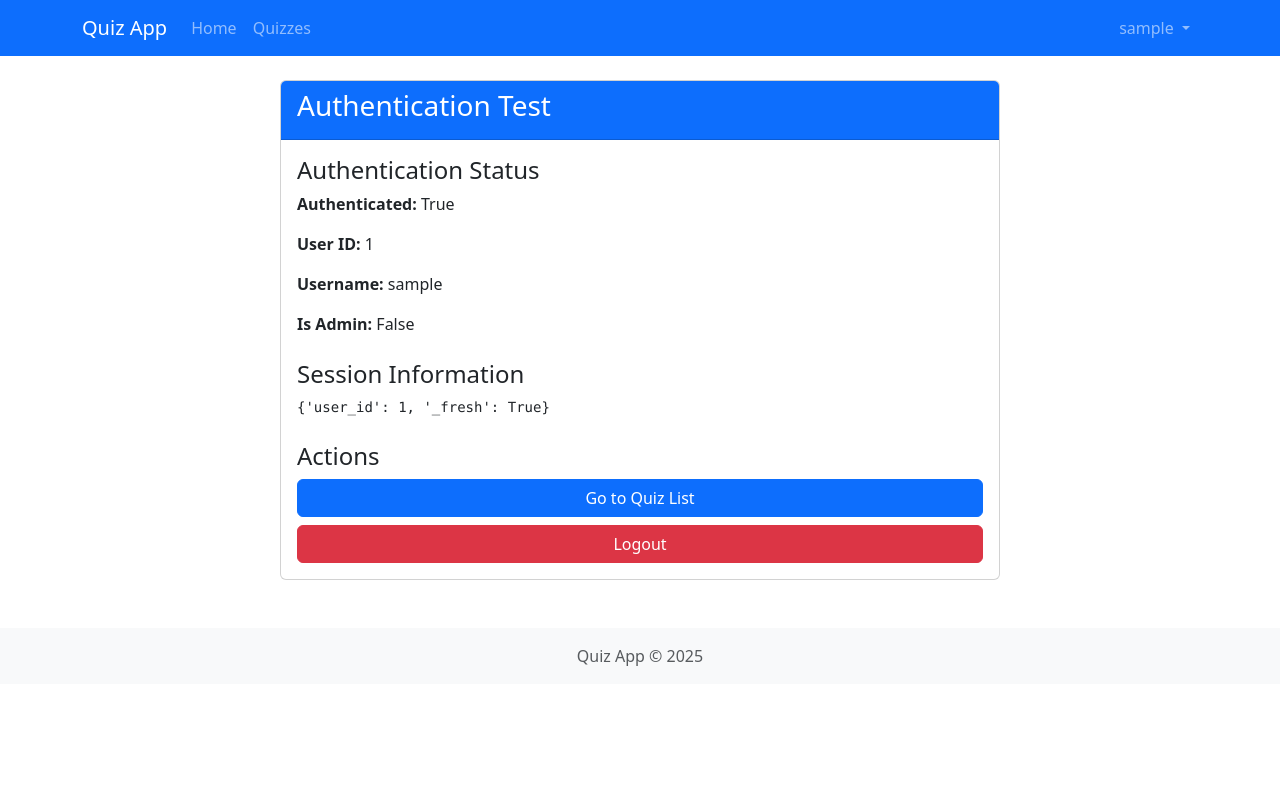
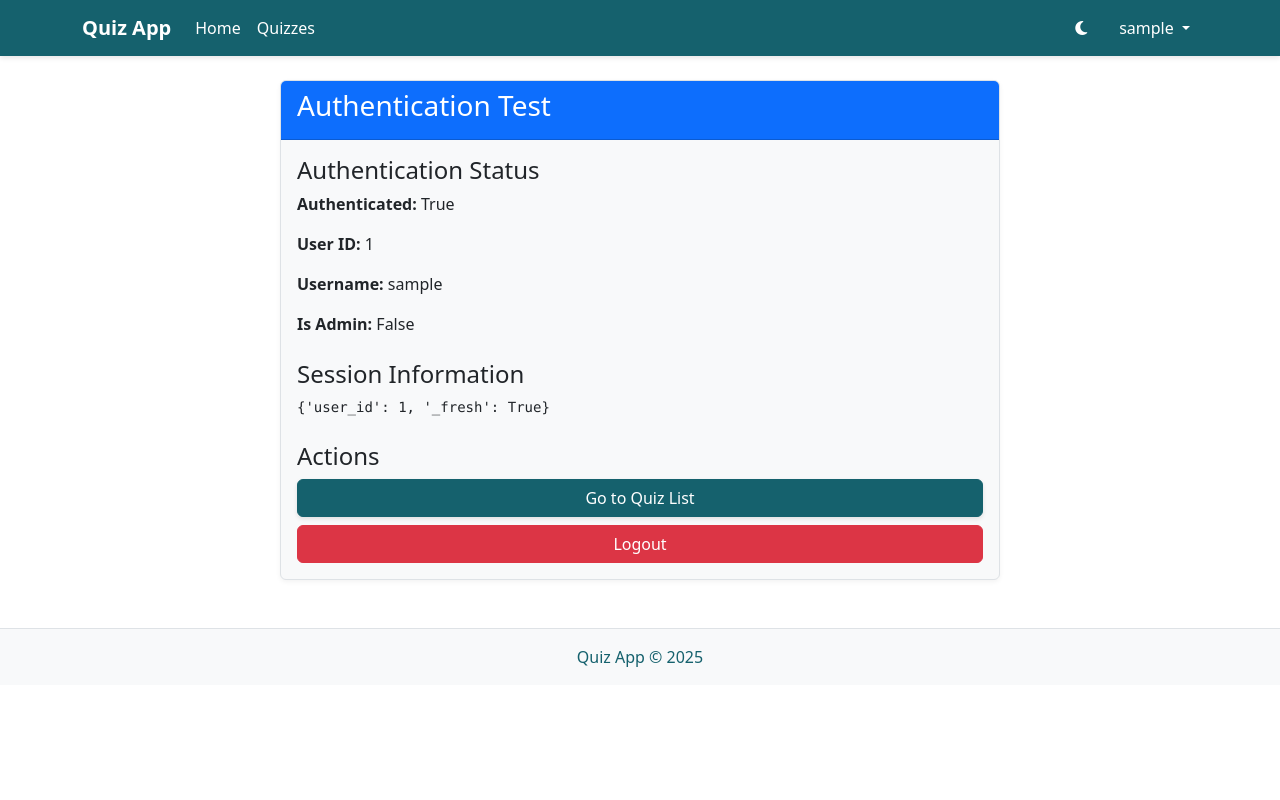
Before and after one commit to tusuii/today.brainyquiz, a Flask app: page /auth/test in a window 1280 px wide. Run offline with Flask 3, Linux system fonts and the light colour scheme; the visitor is signed in with stand-in values (Sample User, id 1); some libraries are stand-ins or nearby versions.

Commit message:
added dark/light mode and theme

```diff
--- /dev/null
+++ b/app/static/css/theme.css
@@ -0,0 +1,383 @@
+/* Theme colors */
+:root {
+  --rich-black: #001524;
+  --caribbean-current: #15616d;
+  --papaya-whip: #ffecd1;
+  --orange-wheel: #ff7d00;
+  --sienna: #78290f;
+
+  /* Light mode variables */
+  --primary: var(--caribbean-current);
+  --secondary: var(--papaya-whip);
+  --accent: var(--orange-wheel);
+  --highlight: var(--papaya-whip);
+  --dark: var(--rich-black);
+
+  --background: #ffffff;
+  --text-primary: #001524;
+  --text-secondary: #15616d;
+  --card-bg: #f8f9fa;
+  --border-color: #dee2e6;
+  --nav-bg: var(--caribbean-current);
+  --nav-text: #ffffff;
+  --button-primary-bg: var(--caribbean-current);
+  --button-primary-text: #ffffff;
+  --button-secondary-bg: var(--papaya-whip);
+  --button-secondary-text: var(--sienna);
+}
+
+/* Dark mode variables */
+[data-theme="dark"] {
+  --background: #001524;
+  --text-primary: #ffecd1;
+  --text-secondary: #cccccc;
+  --card-bg: #002233;
+  --border-color: #15616d;
+  --nav-bg: #000a12;
+  --nav-text: var(--papaya-whip);
+  --button-primary-bg: var(--caribbean-current);
+  --button-primary-text: #ffecd1;
+  --button-secondary-bg: var(--rich-black);
+  --button-secondary-text: var(--papaya-whip);
+  --input-bg: #001a2b;
+  --input-text: #ffecd1;
+  --input-border: #15616d;
+}
+
+/* Base styles */
+body {
+  background-color: var(--background);
+  color: var(--text-primary);
+  transition: all 0.3s ease;
+}
+
+[data-theme="dark"] .text-muted,
+[data-theme="dark"] .text-secondary {
+  color: #cccccc !important;
+}
+
+[data-theme="dark"] a {
+  color: var(--orange-wheel);
+}
+
+[data-theme="dark"] a:hover {
+  color: var(--papaya-whip);
+}
+
+[data-theme="dark"] .table {
+  color: var(--text-primary);
+}
+
+[data-theme="dark"] .modal-content {
+  background-color: var(--card-bg);
+  border-color: var(--border-color);
+}
+
+[data-theme="dark"] .modal-header {
+  border-bottom-color: var(--border-color);
+}
+
+[data-theme="dark"] .modal-footer {
+  border-top-color: var(--border-color);
+}
+
+[data-theme="dark"] .dropdown-menu {
+  background-color: var(--card-bg);
+  border-color: var(--border-color);
+}
+
+[data-theme="dark"] .dropdown-item {
+  color: var(--text-primary);
+}
+
+[data-theme="dark"] .dropdown-item:hover {
+  background-color: rgba(142, 202, 230, 0.2);
+  color: var(--sky-blue);
+}
+
+/* Navigation */
+.navbar {
+  background-color: var(--nav-bg) !important;
+  box-shadow: 0 2px 5px rgba(0, 0, 0, 0.1);
+}
+
+.navbar-brand {
+  color: var(--nav-text) !important;
+  font-weight: 600;
+}
+
+.nav-link {
+  color: var(--nav-text) !important;
+}
+
+.nav-link:hover {
+  color: var(--papaya-whip) !important;
+}
+
+.navbar-toggler {
+  border-color: rgba(255, 255, 255, 0.5) !important;
+}
+
+.dropdown-menu {
+  border-color: var(--border-color);
+  box-shadow: 0 3px 6px rgba(0, 0, 0, 0.1);
+}
+
+/* Cards */
+.card {
+  background-color: var(--card-bg);
+  border-color: var(--border-color);
+  box-shadow: 0 2px 5px rgba(0, 0, 0, 0.05);
+}
+
+.card-header {
+  background-color: var(--primary);
+  color: white;
+}
+
+.card-title {
+  color: var(--text-primary);
+  font-weight: 600;
+}
+
+.card-text {
+  color: var(--text-secondary);
+}
+
+/* Buttons */
+.btn-primary {
+  background-color: var(--button-primary-bg) !important;
+  border-color: var(--button-primary-bg) !important;
+  color: var(--button-primary-text) !important;
+  box-shadow: 0 2px 4px rgba(0, 0, 0, 0.1);
+}
+
+.btn-primary:hover {
+  background-color: #0e4f5a !important;
+  border-color: #0e4f5a !important;
+}
+
+.btn-secondary {
+  background-color: var(--button-secondary-bg) !important;
+  border-color: var(--sienna) !important;
+  color: var(--button-secondary-text) !important;
+}
+
+.btn-secondary:hover {
+  background-color: #ffe0b3 !important;
+  border-color: var(--sienna) !important;
+}
+
+.btn-accent {
+  background-color: var(--accent) !important;
+  border-color: var(--accent) !important;
+  color: white !important;
+  box-shadow: 0 2px 4px rgba(0, 0, 0, 0.1);
+}
+
+.btn-accent:hover {
+  background-color: #e67100 !important;
+  border-color: #e67100 !important;
+}
+
+.btn-highlight {
+  background-color: var(--highlight) !important;
+  border-color: var(--sienna) !important;
+  color: var(--sienna) !important;
+}
+
+/* Table styles */
+.table {
+  color: var(--text-primary);
+}
+
+[data-theme="dark"] .table {
+  color: var(--text-primary);
+}
+
+[data-theme="dark"] .table thead th {
+  border-bottom-color: var(--border-color);
+  color: var(--papaya-whip);
+}
+
+[data-theme="dark"] .table td,
+[data-theme="dark"] .table th {
+  border-top-color: var(--border-color);
+}
+
+[data-theme="dark"] .table-striped tbody tr:nth-of-type(odd) {
+  background-color: rgba(21, 97, 109, 0.05);
+}
+
+.table-striped tbody tr:nth-of-type(odd) {
+  background-color: rgba(0, 0, 0, 0.05);
+}
+
+[data-theme="dark"] .table-striped tbody tr:nth-of-type(odd) {
+  background-color: rgba(21, 97, 109, 0.05);
+}
+
+[data-theme="dark"] .table {
+  border-color: var(--border-color);
+}
+
+/* Form controls */
+.form-control {
+  background-color: var(--card-bg);
+  border-color: var(--border-color);
+  color: var(--text-primary);
+}
+
+.form-control:focus {
+  background-color: var(--card-bg);
+  color: var(--text-primary);
+  border-color: var(--caribbean-current);
+  box-shadow: 0 0 0 0.25rem rgba(21, 97, 109, 0.25);
+}
+
+[data-theme="dark"] .form-control {
+  background-color: var(--input-bg);
+  color: var(--input-text);
+  border-color: var(--input-border);
+}
+
+[data-theme="dark"] .form-control:focus {
+  background-color: var(--input-bg);
+  border-color: var(--caribbean-current);
+  color: var(--input-text);
+}
+
+[data-theme="dark"] .form-control::placeholder {
+  color: #888888;
+}
+
+/* Dark mode toggle */
+.theme-toggle {
+  cursor: pointer;
+  color: var(--nav-text);
+  margin-right: 1rem;
+}
+
+/* Footer styles */
+footer {
+  background-color: var(--card-bg);
+  border-top: 1px solid var(--border-color);
+  color: var(--text-secondary);
+}
+
+/* Quiz specific styles */
+.quiz-container {
+  background-color: var(--card-bg);
+  border: 1px solid var(--border-color);
+  border-radius: 0.25rem;
+  padding: 1.5rem;
+  margin-bottom: 1.5rem;
+  box-shadow: 0 2px 5px rgba(0,0,0,0.1);
+}
+
+.badge {
+  font-weight: 500;
+  padding: 0.35em 0.65em;
+}
+
+.badge-primary {
+  background-color: var(--caribbean-current) !important;
+  color: white !important;
+}
+
+.badge-secondary {
+  background-color: var(--papaya-whip) !important;
+  color: var(--sienna) !important;
+  border: 1px solid var(--sienna);
+}
+
+.badge-success {
+  background-color: #28a745 !important;
+}
+
+.badge-danger {
+  background-color: var(--sienna) !important;
+}
+
+.question-container {
+  border-left: 4px solid var(--caribbean-current);
+  padding-left: 1rem;
+  margin-bottom: 1.5rem;
+  background-color: rgba(255, 236, 209, 0.1);
+  padding: 1rem;
+  border-radius: 0 0.25rem 0.25rem 0;
+}
+
+[data-theme="dark"] .question-container {
+  background-color: rgba(21, 97, 109, 0.1);
+  border-left: 4px solid var(--orange-wheel);
+}
+
+.option-container {
+  margin-left: 1rem;
+}
+
+.timer-container {
+  background-color: var(--papaya-whip);
+  color: var(--sienna);
+  border-radius: 0.25rem;
+  padding: 0.5rem 1rem;
+  font-weight: bold;
+  border: 1px solid var(--orange-wheel);
+}
+
+[data-theme="dark"] .timer-container {
+  background-color: var(--rich-black);
+  color: var(--papaya-whip);
+  border: 1px solid var(--orange-wheel);
+}
+
+/* Flash messages */
+.alert-success {
+  background-color: #d4edda;
+  border-color: #c3e6cb;
+  color: #155724;
+}
+
+.alert-danger {
+  background-color: #f8d7da;
+  border-color: #f5c6cb;
+  color: #721c24;
+}
+
+.alert-warning {
+  background-color: #fff3cd;
+  border-color: #ffeeba;
+  color: #856404;
+}
+
+.alert-info {
+  background-color: #d1ecf1;
+  border-color: #bee5eb;
+  color: #0c5460;
+}
+
+/* Dark mode flash messages */
+[data-theme="dark"] .alert-success {
+  background-color: #0f3a1e;
+  border-color: #155724;
+  color: #d4edda;
+}
+
+[data-theme="dark"] .alert-danger {
+  background-color: #3b0d12;
+  border-color: #721c24;
+  color: #f8d7da;
+}
+
+[data-theme="dark"] .alert-warning {
+  background-color: #3a2e04;
+  border-color: #856404;
+  color: #fff3cd;
+}
+
+[data-theme="dark"] .alert-info {
+  background-color: #0c3c44;
+  border-color: #0c5460;
+  color: #d1ecf1;
+}
--- /dev/null
+++ b/app/static/js/theme.js
@@ -0,0 +1,47 @@
+// Theme toggle functionality
+document.addEventListener('DOMContentLoaded', function() {
+    // Check for saved theme preference or use light mode as default
+    const savedTheme = localStorage.getItem('theme');
+
+    // Set initial theme - always default to light if no saved preference
+    if (savedTheme) {
+        document.documentElement.setAttribute('data-theme', savedTheme);
+        document.body.setAttribute('data-theme', savedTheme);
+        updateToggleIcon(savedTheme);
+    } else {
+        document.documentElement.setAttribute('data-theme', 'light');
+        document.body.setAttribute('data-theme', 'light');
+        updateToggleIcon('light');
+    }
+
+    // Add event listener to theme toggle button
+    const themeToggle = document.getElementById('theme-toggle');
+    if (themeToggle) {
+        themeToggle.addEventListener('click', function() {
+            const currentTheme = document.documentElement.getAttribute('data-theme');
+            const newTheme = currentTheme === 'dark' ? 'light' : 'dark';
+
+            // Update theme
+            document.documentElement.setAttribute('data-theme', newTheme);
+            document.body.setAttribute('data-theme', newTheme);
+            localStorage.setItem('theme', newTheme);
+
+            // Update icon
+            updateToggleIcon(newTheme);
+        });
+    }
+});
+
+// Update the toggle icon based on current theme
+function updateToggleIcon(theme) {
+    const themeToggle = document.getElementById('theme-toggle');
+    if (themeToggle) {
+        if (theme === 'dark') {
+            themeToggle.innerHTML = '<i class="fas fa-sun"></i>';
+            themeToggle.setAttribute('title', 'Switch to light mode');
+        } else {
+            themeToggle.innerHTML = '<i class="fas fa-moon"></i>';
+            themeToggle.setAttribute('title', 'Switch to dark mode');
+        }
+    }
+}
--- a/app/templates/base.html
+++ b/app/templates/base.html
@@ -6,12 +6,16 @@
     <title>{% block title %}Quiz App{% endblock %}</title>
     <!-- Bootstrap CSS -->
     <link href="https://cdn.jsdelivr.net/npm/bootstrap@5.3.0/dist/css/bootstrap.min.css" rel="stylesheet">
+    <!-- Font Awesome -->
+    <link rel="stylesheet" href="https://cdnjs.cloudflare.com/ajax/libs/font-awesome/6.4.0/css/all.min.css">
+    <!-- Theme CSS -->
+    <link rel="stylesheet" href="{{ url_for('static', filename='css/theme.css') }}">
     <!-- Custom CSS -->
     <link rel="stylesheet" href="{{ url_for('static', filename='css/style.css') }}">
     {% block extra_css %}{% endblock %}
 </head>
-<body>
-    <nav class="navbar navbar-expand-lg navbar-dark bg-primary">
+<body data-theme="light">
+    <nav class="navbar navbar-expand-lg navbar-dark">
         <div class="container">
             <a class="navbar-brand" href="{{ url_for('index') }}">Quiz App</a>
             <button class="navbar-toggler" type="button" data-bs-toggle="collapse" data-bs-target="#navbarNav">
@@ -34,6 +38,11 @@
                     {% endif %}
                 </ul>
                 <ul class="navbar-nav">
+                    <li class="nav-item">
+                        <a class="nav-link theme-toggle" id="theme-toggle" href="javascript:void(0)" title="Switch to dark mode">
+                            <i class="fas fa-moon"></i>
+                        </a>
+                    </li>
                     {% if current_user.is_authenticated %}
                     <li class="nav-item dropdown">
                         <a class="nav-link dropdown-toggle" href="#" id="userDropdown" role="button" data-bs-toggle="dropdown">
@@ -67,9 +76,9 @@
         {% block content %}{% endblock %}
     </div>
 
-    <footer class="footer mt-5 py-3 bg-light">
+    <footer class="footer mt-5 py-3">
         <div class="container text-center">
-            <span class="text-muted">Quiz App &copy; 2025</span>
+            <span>Quiz App &copy; 2025</span>
         </div>
     </footer>
 
@@ -77,6 +86,8 @@
     <script src="https://cdn.jsdelivr.net/npm/bootstrap@5.3.0/dist/js/bootstrap.bundle.min.js"></script>
     <!-- Chart.js -->
     <script src="https://cdn.jsdelivr.net/npm/chart.js"></script>
+    <!-- Theme JS -->
+    <script src="{{ url_for('static', filename='js/theme.js') }}"></script>
     <!-- Custom JS -->
     <script src="{{ url_for('static', filename='js/main.js') }}"></script>
     {% block extra_js %}{% endblock %}
```
Also changed, not shown: app/services/quiz_loader.py (+39 -2 lines), app/templates/quiz/list.html (+8 -3 lines), app/templates/quiz/take.html (+13 -14 lines).
